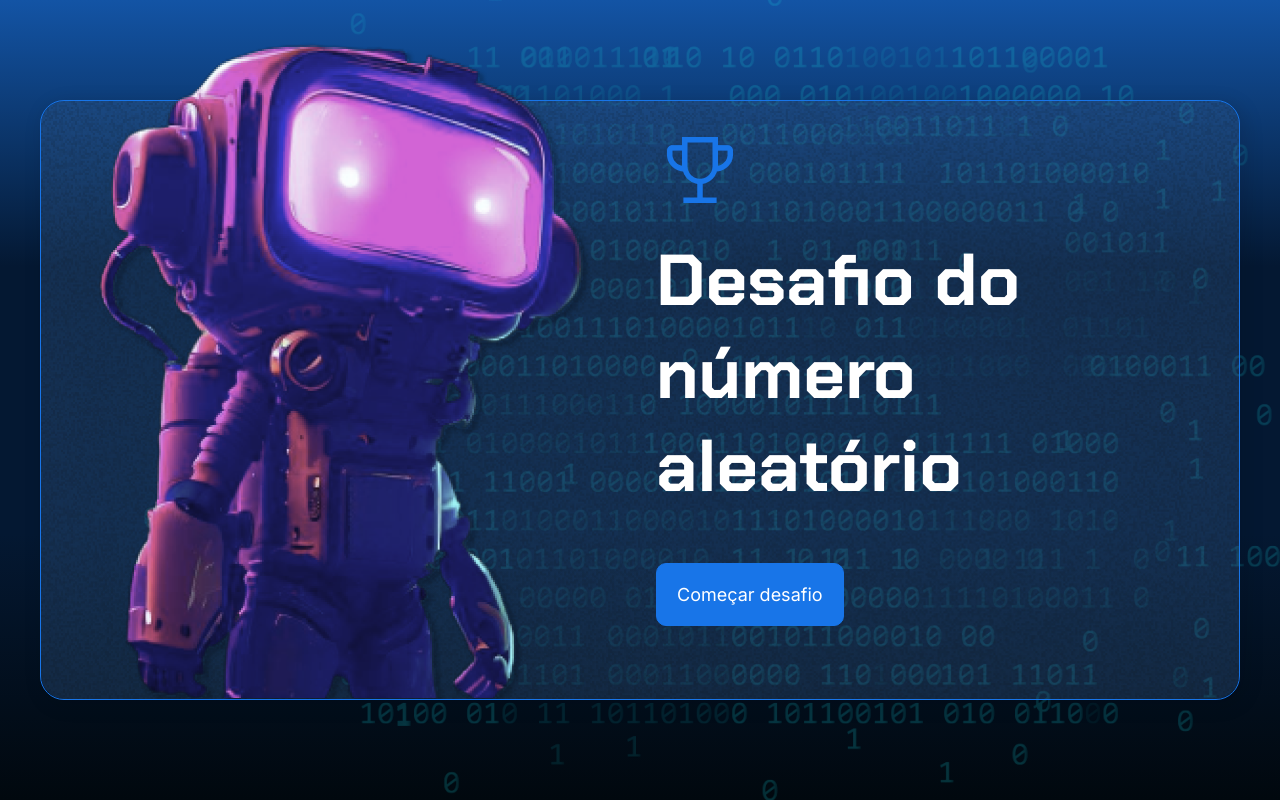
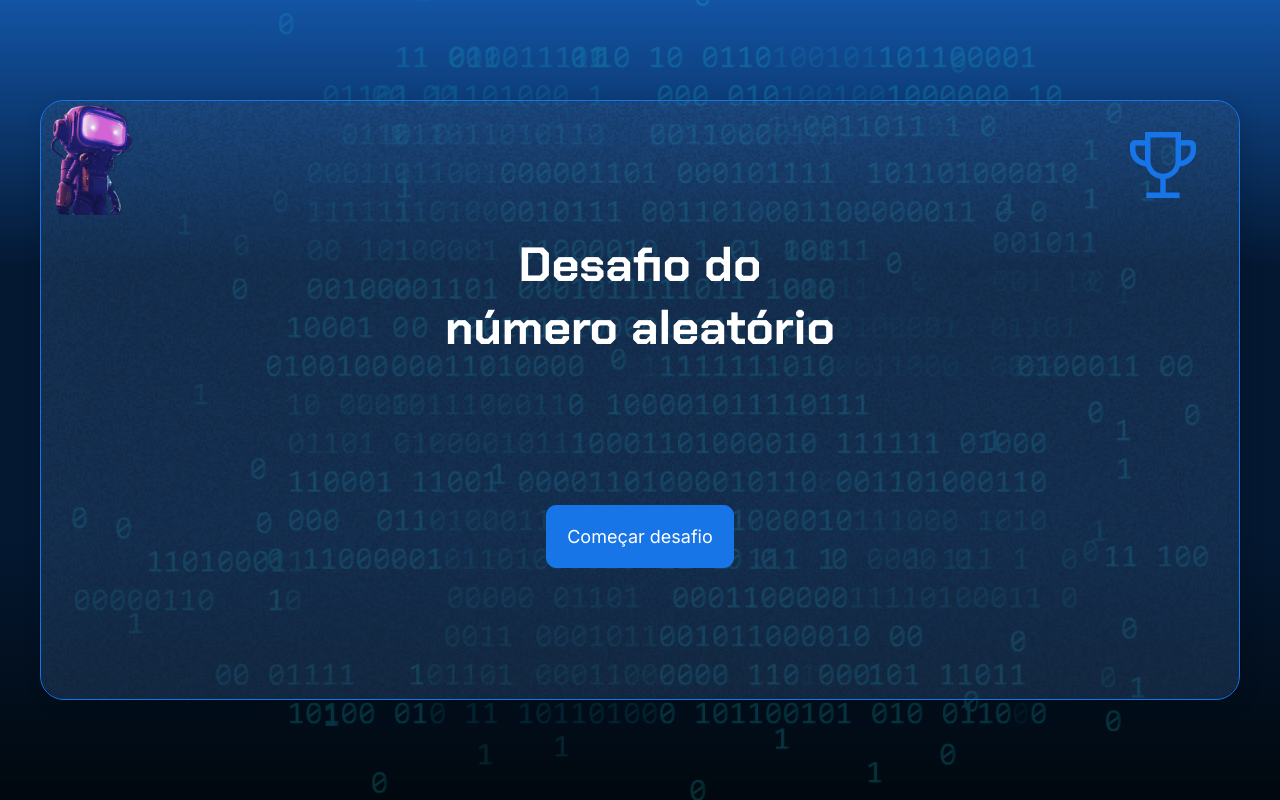
Before and after one commit to nkbreno33/desafio-numero-aleatorio, a plain HTML site: page index.html in a window 1280 px wide. Drawn offline with Linux system fonts and the light colour scheme.

Commit message:
update media

```diff
--- a/index.html
+++ b/index.html
@@ -17,7 +17,7 @@
         <div class="container__conteudo">
             <img src="./img/robot.png" alt="robô mergulhador" class="container__imagem-robo" />
             <div class="container__informacoes">
-                <img src="./img/trophy.png" alt="ícone de um troféu" />
+                <img src="./img/trophy.png" alt="ícone de um troféu" class="container__imagem-trophy"/>
                  <div class="container__texto">
                     <h1>Desafio do número aleatório<span class="container__texto-azul"></span></h1>
                     <button class="btnComecar">Começar desafio</button>
--- a/style.css
+++ b/style.css
@@ -13,11 +13,52 @@ body {
     justify-content: center;
 }
 
+@media screen and (min-width: 320px) {
+    .container__conteudo {
+        width: 100%;
+        height: 100%;
+        display: flex;
+        flex-direction: column;
+        align-items: center;
+    }
 
+    .container__imagem-robo {
+        align-self: flex-start;
+        position: absolute;
+        width: 100px;
+    }
+
+    .container__imagem-trophy {
+        position: relative;
+        left: 80%;
+    }
+
+    .container__texto {
+        text-align: center;
+    }
+
+    .container__texto h1 {
+        font-size: 3em;
+        padding: 1.5em 0;
+    }
+}
+
+@media screen and (min-width: 688px) {
+    .container__texto h1 {
+        width: 400px;
+        padding: 2em 0;
+    }
+
+    .container__imagem-trophy {
+        position: absolute;
+        left: 90%;
+    }
+
+}
 body::before {
     background-image: url("img/code.png");
     background-repeat: no-repeat;
-    background-position: right;
+    background-position: center;
     content: "";
     display: block;
     position: absolute;
```
